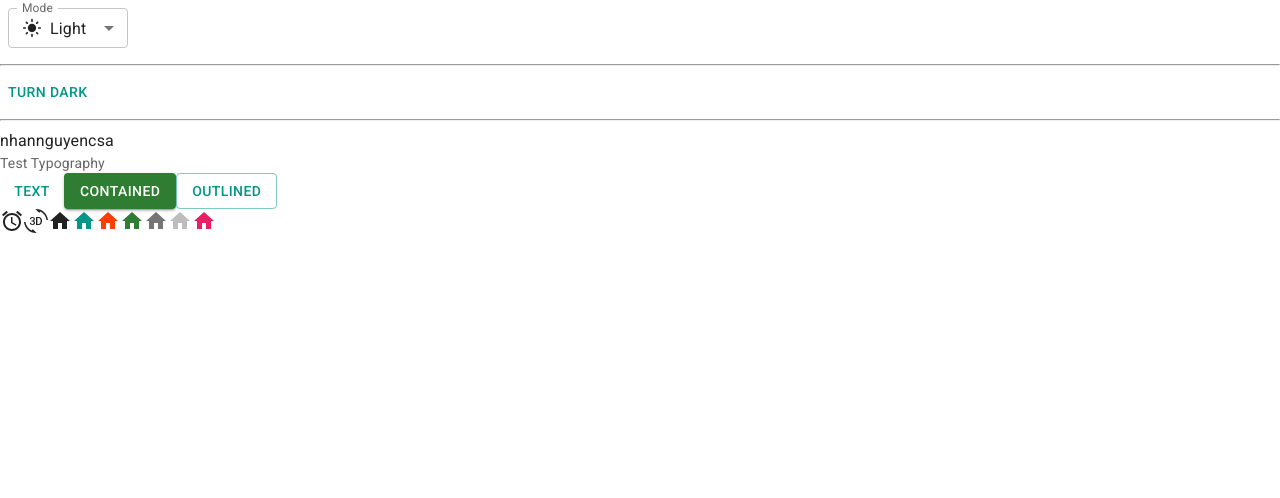
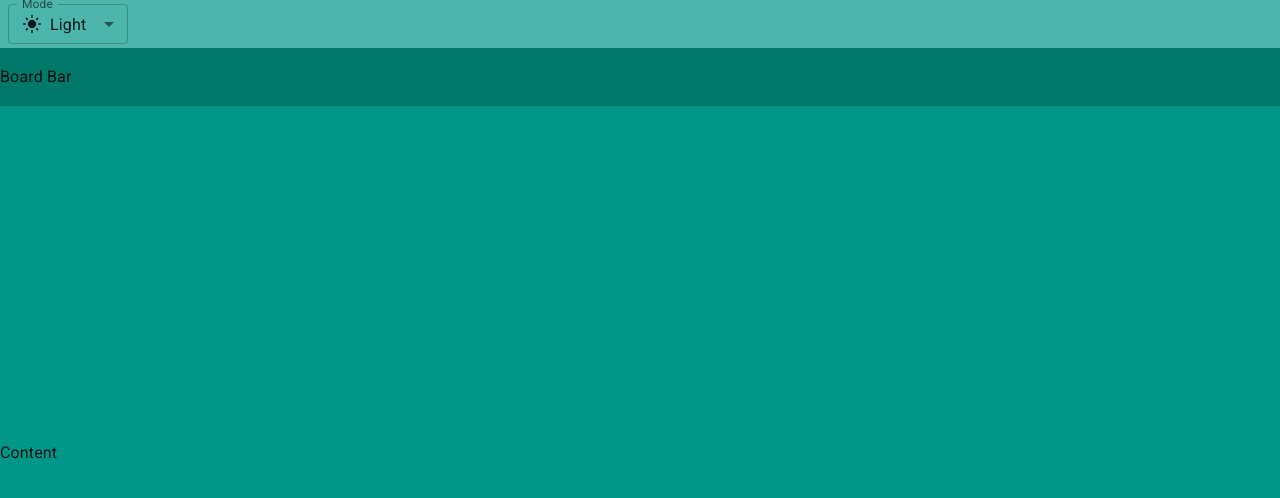
Before and after one commit to nhannguyencsa/trello-clone-web, a React (Vite) app: page / in a window 1280 px wide. Shown: the top 498 px of the page. Built offline with nearby package versions, Linux system fonts and the light colour scheme.

Commit message:
Basic layout

```diff
--- a/index.html
+++ b/index.html
@@ -4,7 +4,7 @@
     <meta charset="UTF-8" />
     <link rel="icon" type="image/svg+xml" href="/vite.svg" />
     <meta name="viewport" content="width=device-width, initial-scale=1.0" />
-    <title>Vite + React</title>
+    <title>Trello Clone</title>
     <link
       rel="stylesheet"
       href="https://fonts.googleapis.com/css2?family=Roboto:wght@300;400;500;700&display=swap"
--- a/src/App.jsx
+++ b/src/App.jsx
@@ -1,12 +1,4 @@
-import Button from '@mui/material/Button'
-import AccessAlarmIcon from '@mui/icons-material/AccessAlarm'
-import ThreeDRotation from '@mui/icons-material/ThreeDRotation'
-import HomeIcon from '@mui/icons-material/Home'
-import { pink } from '@mui/material/colors'
-import Typography from '@mui/material/Typography'
 import { useColorScheme } from '@mui/material/styles'
-// import { useMediaQuery } from '@mui/material/useMediaQuery'
-
 import InputLabel from '@mui/material/InputLabel'
 import MenuItem from '@mui/material/MenuItem'
 import FormControl from '@mui/material/FormControl'
@@ -15,6 +7,7 @@
 import LightModeIcon from '@mui/icons-material/LightMode'
 import DarkModeIcon from '@mui/icons-material/DarkMode'
 import SettingBrightsnessIcon from '@mui/icons-material/SettingsBrightness'
+import Container from '@mui/material/Container'
 
 
 function ModeSelect() {
@@ -55,45 +48,38 @@
   )
 }
 
-
-function ModeToggle() {
-  const { mode, setMode } = useColorScheme()
-
-  return (
-    <Button
-      onClick={() => {
-        setMode(mode === 'light' ? 'dark' : 'light')
-        // localStorage.setItem('trello-dark-light-mode')
-        // localStorage.getItem('trello-dark-light-mode')
-      }}
-    >
-      {mode === 'light' ? 'Turn dark' : 'Turn light'}
-    </Button>
-  )
-}
-
 function App() {
   return (
     <>
-      <ModeSelect />
-      <hr />
-      <ModeToggle />
-      <hr/>
-      <div>nhannguyencsa</div>
-      <Typography variant="body2" color="text.secondary">Test Typography</Typography>
-      <Button variant="text">Text</Button>
-      <Button variant="contained" color="success">Contained</Button>
-      <Button variant="outlined">Outlined</Button>
-      <br/>
-      <AccessAlarmIcon />
-      <ThreeDRotation />
-      <HomeIcon />
-      <HomeIcon color="primary" />
-      <HomeIcon color="secondary" />
-      <HomeIcon color="success" />
-      <HomeIcon color="action" />
-      <HomeIcon color="disabled" />
-      <HomeIcon sx={{ color: pink[500] }} />
+      <Container disableGutters maxWidth={false} sx={{ height: '100vh' }}>
+        <Box sx={{
+          backgroundColor: 'primary.light',
+          width: '100%',
+          height: (theme) => theme.trello.appBarHeight,
+          display: 'flex',
+          alignItems: 'center'
+        }}>
+          <ModeSelect />
+        </Box>
+        <Box sx={{
+          backgroundColor: 'primary.dark',
+          width: '100%',
+          height: (theme) => theme.trello.boardBarHeight,
+          display: 'flex',
+          alignItems: 'center'
+        }}>
+          Board Bar
+        </Box>
+        <Box sx={{
+          backgroundColor: 'primary.main',
+          width: '100%',
+          height: (theme) => `calc(100vh - ${theme.trello.appBarHeight} - ${theme.trello.boardBarHeight})`,
+          display: 'flex',
+          alignItems: 'center'
+        }}>
+          Content
+        </Box>
+      </Container>
     </>
   )
 }
--- a/src/theme.js
+++ b/src/theme.js
@@ -3,6 +3,11 @@
 
 // Create a theme instance.
 const theme = extendTheme({
+  trello: {
+    appBarHeight: '48px',
+    boardBarHeight: '58px'
+  },
+
   colorSchemes: {
     light: {
       palette: {
```
